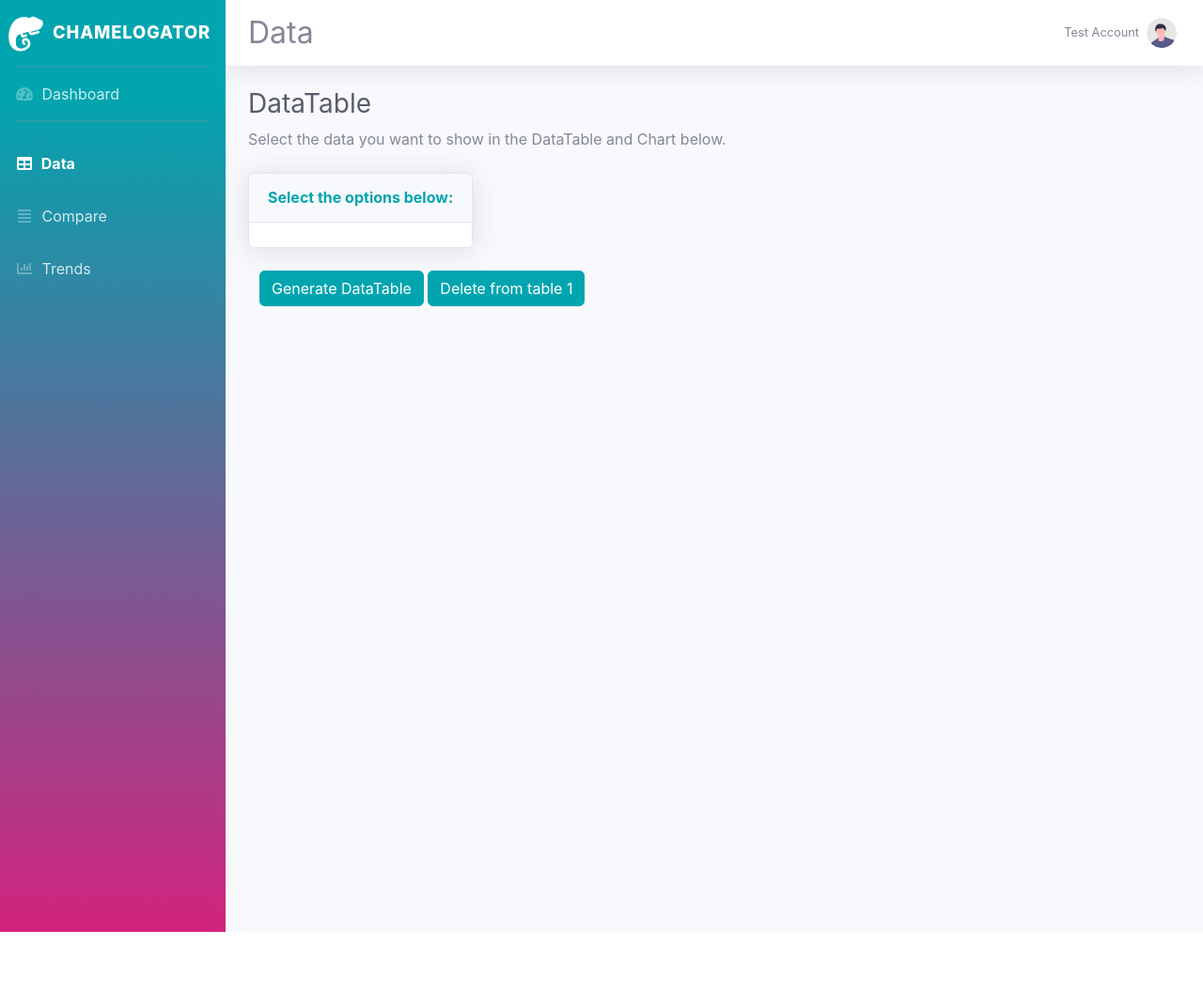
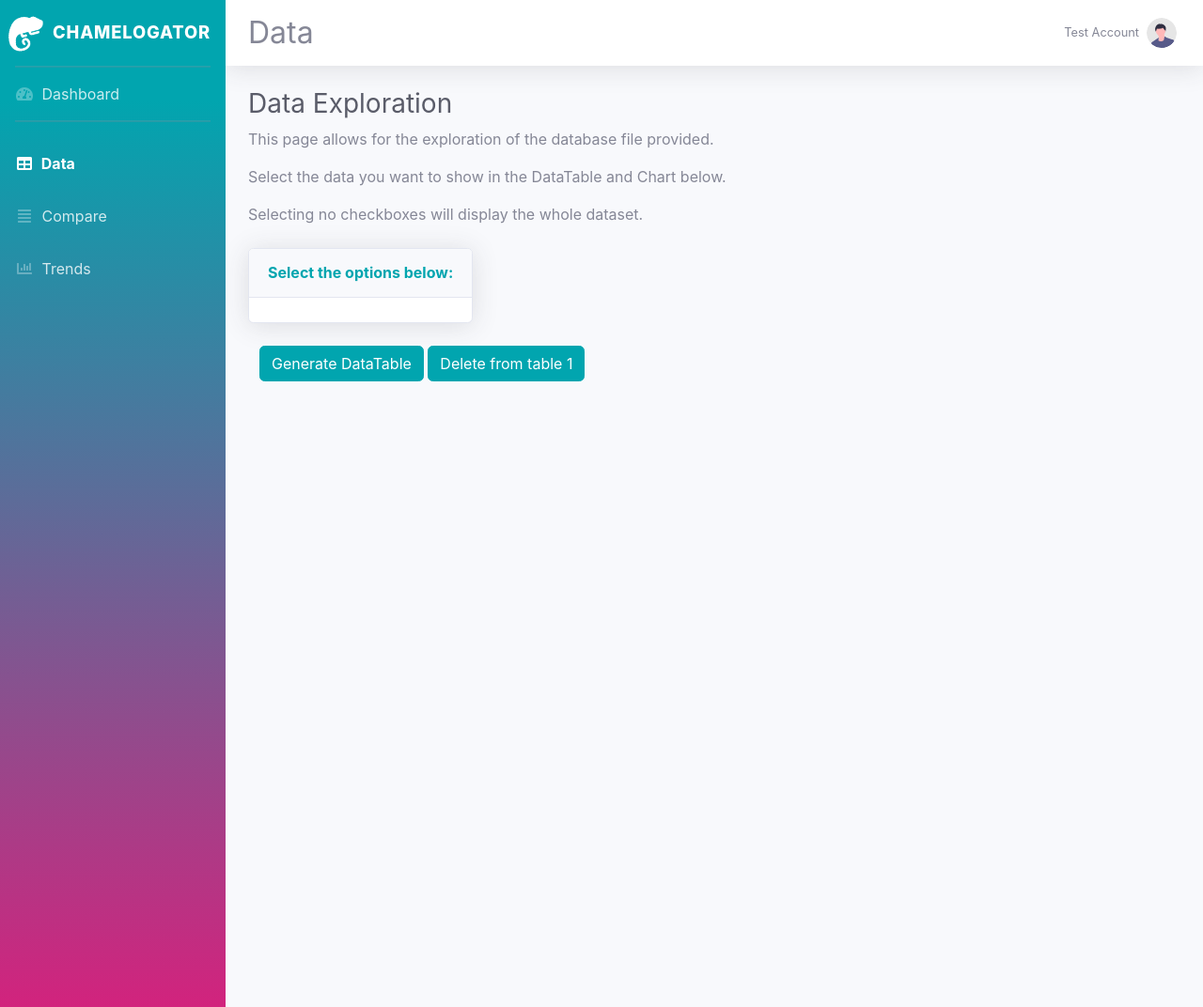
Before and after one commit to rosalindfranklininstitute/Chamelogator, a Flask app: page /data in a window 1280 px wide. Shown: the whole page at 94% size. Before the commit the page ends 992 px from the top, so only its background shows below. Run offline with Flask 2, Linux system fonts and the light colour scheme; data that the repository does not hold is empty; some libraries are stand-ins or nearby versions.

Commit message:
Edited descriptions and titles on pages to be more informative

```diff
--- a/webapp/templates/compare/compare.html.j2
+++ b/webapp/templates/compare/compare.html.j2
@@ -1,6 +1,6 @@
 {% extends "base.html.j2" %}
 
-{% block heading %}Compare Page
+{% block heading %}Compare
 <style>
 table.verticalDisplay thead {
 float: left;
@@ -25,7 +25,9 @@ display: block;
 
     <div class="content">
 
-        <h1 class="h3 mb-2 text-gray-800 fadeIn">Compare</h1>
+        <h1 class="h3 mb-2 text-gray-800 fadeIn">Data Comparison</h1>
+
+        <p class="fadeIn">This page allows for the comparison of data from specific sessions of sample preparation.</p>
 
         <p class="mb-4 fadeIn">Select the data you want to show in the DataTables below.</p>
 
--- a/webapp/templates/data/data.html.j2
+++ b/webapp/templates/data/data.html.j2
@@ -7,9 +7,13 @@
 
     <div class="content">
 
-        <h1 class="h3 mb-2 text-gray-800 fadeIn">DataTable</h1>
+        <h1 class="h3 mb-2 text-gray-800 fadeIn">Data Exploration</h1>
 
-        <p class="mb-4 fadeIn">Select the data you want to show in the DataTable and Chart below.</p>
+        <p class="fadeIn">This page allows for the exploration of the database file provided.</p>
+
+        <p class="fadeIn">Select the data you want to show in the DataTable and Chart below.</p>
+
+        <p class="mb-4 fadeIn">Selecting no checkboxes will display the whole dataset.
 
 
         {# <div id="loading"></div> #}
--- a/webapp/templates/trends/trends.html.j2
+++ b/webapp/templates/trends/trends.html.j2
@@ -10,9 +10,11 @@
         <div id="content">
 
 
-        <h1 class="h3 mb-2 text-gray-800 fadeIn">Trends Page</h1>
+        <h1 class="h3 mb-2 text-gray-800 fadeIn">Trends Analysis</h1>
 
-        <p class="mb-4 fadeIn">This is the placeholder home page for the trends page.</p>
+        <p class="fadeIn">This page allows for the plotting of data on a chart, which can be panned and zoomed.</p>
+
+        <p class="mb-4 fadeIn">The current view can be exported as a PNG image or in CSV format, and can be reuploaded as a CSV file to compare old data with new data.</p>
 
 
         <div class="d-flex">
```
